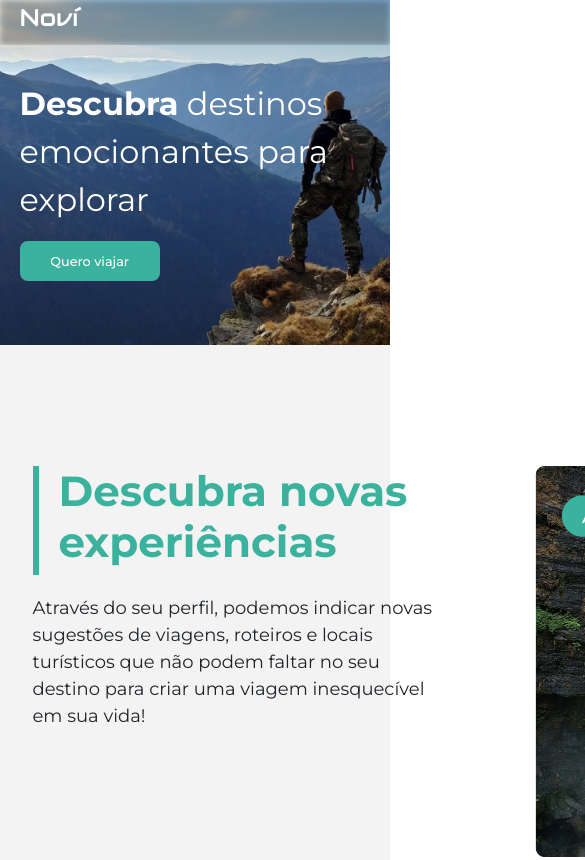
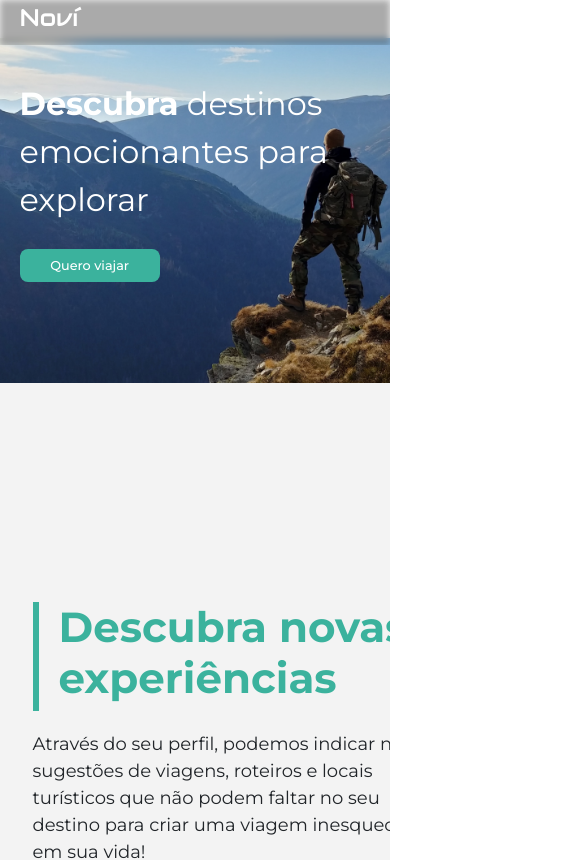
Before and after one commit to StartFuture/novi-frontend, a React (Create React App) app: page / in a window 390 px wide. Shown: the top 860 px of the page, 585 px wide, since content can reach past the window. Built offline with nearby package versions, Linux system fonts and the light colour scheme; no server answers; the HTML template or start-up script is replaced by a standard one.

Commit message:
fix: landing page

```diff
--- a/src/pages/landingPage/assets/css/landingPage.css
+++ b/src/pages/landingPage/assets/css/landingPage.css
@@ -1,15 +1,21 @@
 @import url("../../../../assets/css/novi.css");
 
+.main {
+  max-width: 100vw;
+  overflow: hidden;
+}
 
-.carroselTopContainer {display: flex;
+.carroselTopContainer {
+  display: flex;
   margin: 120px 0px;
   height: 425px;
   min-width: 384px;
   justify-content: space-between;
-gap: 200px;}
+  gap: 200px;
+}
 
 .lp {
-    background-color: #F3F3F3;
+  background-color: #f3f3f3;
 }
 
 .lpCommentsContainer {
@@ -73,7 +79,7 @@ gap: 200px;}
   color: var(--primary-color);
 }
 
-.lpCommentsCards #cardStars h4{
+.lpCommentsCards #cardStars h4 {
   font-size: 1rem;
 }
 
@@ -83,8 +89,7 @@ gap: 200px;}
 }
 
 /*Mobile Query*/
-@media (max-width:480px) {
-
+@media (max-width: 480px) {
   .LPNavbar .btnLandingPage {
     display: none;
   }
@@ -93,20 +98,20 @@ gap: 200px;}
     width: 40%;
     height: 14%;
     padding: 3%;
-        font-size: .8rem;
+    font-size: 0.8rem;
     margin-top: 5%;
   }
 
   .LPHeader {
     height: 41vh;
-        background-image: url('../img/lpTopBackground.png');
+    background-image: url("../img/lpTopBackground.png");
     background-repeat: no-repeat;
     background-size: 200%;
     background-position: center 0;
   }
 
   #bannerPhrase {
-        color: #FFF;
+    color: #fff;
     font-size: 32px;
     max-width: 40vh;
     margin-top: 10%;
@@ -161,7 +166,7 @@ gap: 200px;}
     top: 58%;
   }
 
-    #layoutCarrosel{
+  #layoutCarrosel {
     padding-top: 7vh;
   }
 
@@ -170,7 +175,7 @@ gap: 200px;}
   }
 
   #verticalLineCarrosel {
-        margin-top: -.2vh;
+    margin-top: -0.2vh;
     height: 10vh;
     padding-right: 2vw;
   }
@@ -178,18 +183,22 @@ gap: 200px;}
   .lpCommentsContainer {
     display: none;
   }
-
 }
 
+@media (max-width: 1315px) {
+  .carroselTopContainer {
+    flex-direction: column;
+    height: 100%;
+  }
+}
 /*Tablet Query*/
-@media (min-width: 481px) and (max-width:768px) {
-
+@media (max-width: 768px) {
   .carroselTopContainer {
-
     flex-direction: column;
     justify-content: flex-start;
     margin-bottom: 500px;
-    margin-top: 180px;}
+    margin-top: 180px;
+  }
 
   .LPNavbar .btnLandingPage {
     display: none;
@@ -198,18 +207,18 @@ gap: 200px;}
   .LPBanner .btnLandingPage {
     padding: 2% 4%;
     margin-top: 3vh;
-        font-size: .8rem;
+    font-size: 0.8rem;
   }
 
   #bannerPhrase {
-        color: #FFF;
+    color: #fff;
     font-size: 32px;
     max-width: 70vh;
     margin-top: 10%;
   }
   .LPHeader {
     height: 50vh;
-        background-image: url('../img/lpTopBackground.png');
+    background-image: url("../img/lpTopBackground.png");
     background-repeat: no-repeat;
     background-size: 200%;
     background-position: center center;
@@ -257,12 +266,12 @@ gap: 200px;}
     font-size: 100px;
   }
 
-    #layoutCarrosel{
+  #layoutCarrosel {
     padding-top: 10vh;
   }
 
   #verticalLineCarrosel {
-        margin-top: -.2vh;
+    margin-top: -0.2vh;
     height: 13vh;
     padding-right: 2vw;
   }
@@ -275,7 +284,4 @@ gap: 200px;}
   .lpCommentsContainer {
     display: none;
   }
-
-
-
 }
--- a/src/pages/landingPage/components/CarrouselTop/CarrouselTopText/style.ts
+++ b/src/pages/landingPage/components/CarrouselTop/CarrouselTopText/style.ts
@@ -1,6 +1,4 @@
-import styled from "styled-components"
-
-
+import styled from "styled-components";
 
 export const DivTextFather = styled.div`
   width: 350px;
@@ -10,25 +8,25 @@ align-items: center;
   justify-content: center;
   margin-left: 325px;
 
-
-
-
-.divTextAlign {display: flex;
+  .divTextAlign {
+    display: flex;
     align-items: center;
     justify-content: flex-start;
     flex-direction: column;
     gap: 20px;
     width: 420px;
-height: 280px;}
+    height: 280px;
+  }
 
+  .divTextAlign p {
+    font-family: ${(props) => props.theme.fonts.fontMontserrat};
+    font-weight: 400;
+    font-size: 18px;
+  }
 
-.divTextAlign p {font-family: ${props => props.theme.fonts.fontMontserrat};
-      font-weight: 400;
-      font-size: 18px;}
-
-
-.BorderColor {border-left: 6px solid;
-border-left-color: ${props => props.theme.colors.primaryColor};
+  .BorderColor {
+    border-left: 6px solid;
+    border-left-color: ${(props) => props.theme.colors.primaryColor};
     padding-left: 20px;
     display: flex;
     justify-content: flex-start;
@@ -37,16 +35,16 @@ width: 400px;
     height: 115px;
   }
 
-.BorderColor h2 {font-family: ${props => props.theme.fonts.fontMontserrat};
+  .BorderColor h2 {
+    font-family: ${(props) => props.theme.fonts.fontMontserrat};
     font-weight: 700;
     font-size: 42px;
-    color: ${props => props.theme.colors.primaryColor};}
+    color: ${(props) => props.theme.colors.primaryColor};
+  }
 
-    @media (min-width: 1px) and (max-width:768px) {
+  @media (min-width: 1px) and (max-width: 768px) {
     margin-left: 20vh;
     width: 155px;
     margin-left: 155px;
-
   }
-
-    `
+`;
--- a/src/pages/landingPage/index.jsx
+++ b/src/pages/landingPage/index.jsx
@@ -1,6 +1,6 @@
 import React, { useEffect, useState } from "react";
 import { api } from "../../services/Api";
-import { DivStyleTop } from "pages/landingPage/components/CarrouselTop/style"
+import { DivStyleTop } from "pages/landingPage/components/CarrouselTop/style";
 
 import Footer from "../../components/footer";
 import Carrosel from "../../components/carrosel";
@@ -9,10 +9,7 @@ import LandingTop from "./components/landingPageTop";
 import "./assets/css/landingPage.css";
 import CarrosselComment from "./components/CarrosselComment/CarroselComment";
 import CarrouselTop from "./components/CarrouselTop/carrouselTop";
-import DescubraNovasExperiencias from "./components/CarrouselTop/CarrouselTopText/DescubraNovasExperiencias"
-
-
-
+import DescubraNovasExperiencias from "./components/CarrouselTop/CarrouselTopText/DescubraNovasExperiencias";
 
 function LandingPage() {
   const [comments, setComments] = useState([]);
@@ -22,7 +19,8 @@ function LandingPage() {
   console.log(localStorage.getItem("hasTrip"));
 
   useEffect(() => {
-    api.get("/get-comment")
+    api
+      .get("/get-comment")
       .then((response) => setComments(response.data))
       .catch((err) => {
         console.log("error: " + err);
@@ -32,18 +30,15 @@ function LandingPage() {
   console.log(comments);
 
   return (
+    <div className="main">
       <div className="lp">
         <div>
           <LandingTop />
         </div>
 
         <div className="carroselTopContainer">
-
           <DescubraNovasExperiencias></DescubraNovasExperiencias>
-
-
           <CarrouselTop></CarrouselTop>
-
         </div>
         <div>
           <LandingPageUs />
@@ -55,6 +50,7 @@ function LandingPage() {
           <Footer />
         </div>
       </div>
+    </div>
   );
 }
 
```
Also changed, not shown: src/pages/landingPage/assets/img/Frame10.png. Lines whose indentation alone changed are shown as unchanged.
